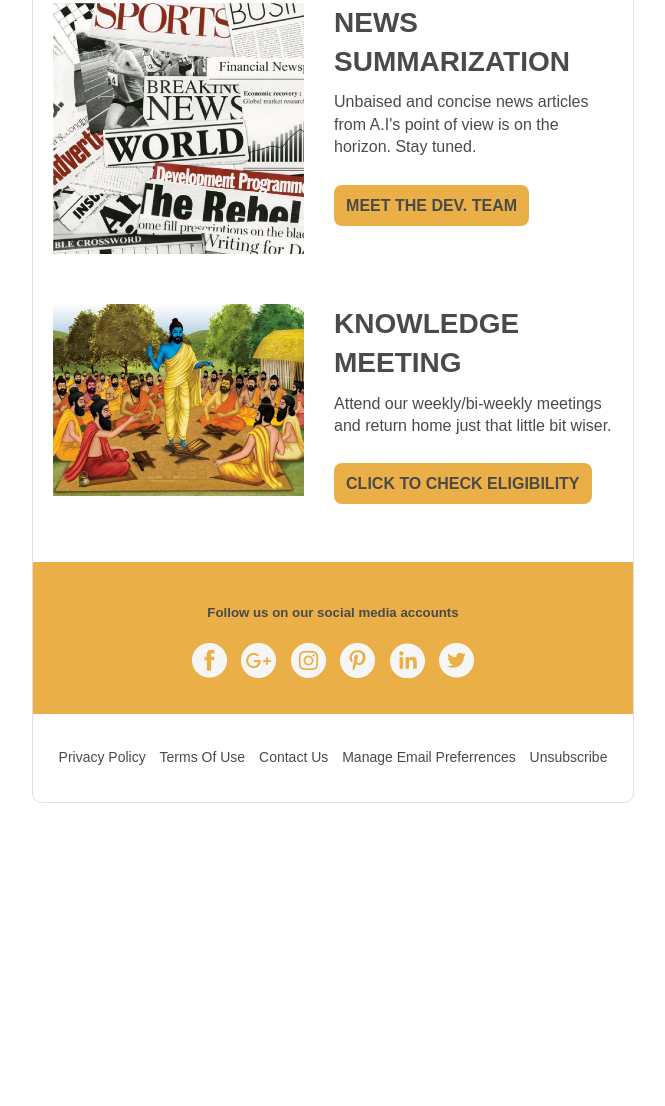
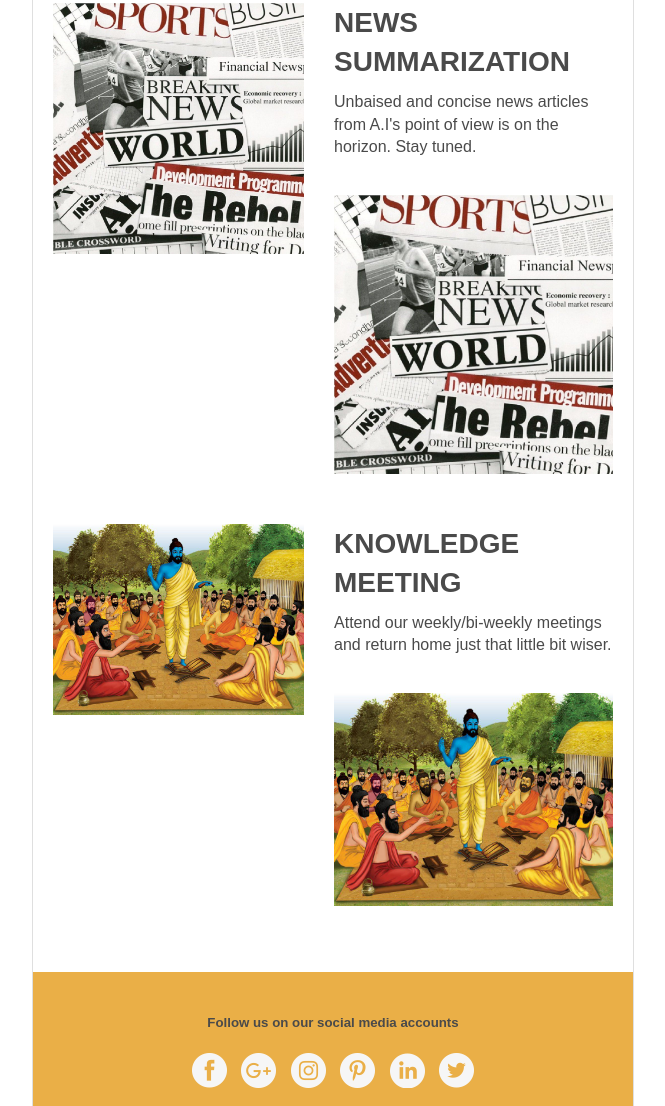
Before and after one commit to dniboghgnis/dniboghgnis.github.io, a plain HTML site: page index.html in a window 1280 px wide. Shown: the part 1201-2307 px from the top of the page, without its empty margins (307-972 px from the left). Before the commit the page ends 2006 px from the top, so only its background shows below. Drawn offline with Linux system fonts and the light colour scheme.

Commit message:
Update index.html
Prof. it up

```diff
--- a/index.html
+++ b/index.html
@@ -116,7 +116,7 @@
                                     <p style="padding-bottom: 20px; margin-top: 0; color: #4A4A4A">
                                     Unbaised and concise news articles from A.I's point of view is on the horizon. Stay tuned.
                                     </p>
-                                    <a href="https://d2c7ipcroan06u.cloudfront.net/wp-content/uploads/2018/05/Screen-Shot-2018-05-07-at-8.22.23-AM-696x385.png" style="text-decoration: none; text-transform: uppercase; cursor: pointer; line-height: 1.1em; letter-spacing: 0; padding: 12px; background: #EAAF47; color: #4A4A4A; border-radius: 8px; text-align: center; font-size: 16px; font-weight: bold; box-sizing: border-box;">Meet the dev. team</a>
+                                    <img src="image-assets/img-2.jpg" alt="" style="display: block; width: 100%;">
                                 </div>
                             </div>
                         </li>
@@ -131,7 +131,7 @@
                                     <p style="padding-bottom: 20px; margin-top: 0;">
                                     Attend our weekly/bi-weekly meetings and return home just that little bit wiser.
                                     </p>
-                                    <a href="https://encrypted-tbn0.gstatic.com/images?q=tbn%3AANd9GcRkP6wTrYOsJG5wglgdlTCxbSTiYkft4Y9DH4LEGIRYHFCItUVc" style="text-decoration: none; text-transform: uppercase; cursor: pointer; line-height: 1.1em; letter-spacing: 0; padding: 12px; background: #EAAF47; color: #4A4A4A; border-radius: 8px; text-align: center; font-size: 16px; font-weight: bold; box-sizing: border-box;">Click to check eligibility</a>
+                                    <img src="image-assets/img-3.jpg" alt="" style="display: block; width: 100%;">
                                 </div>
                             </div>
                         </li>
```
